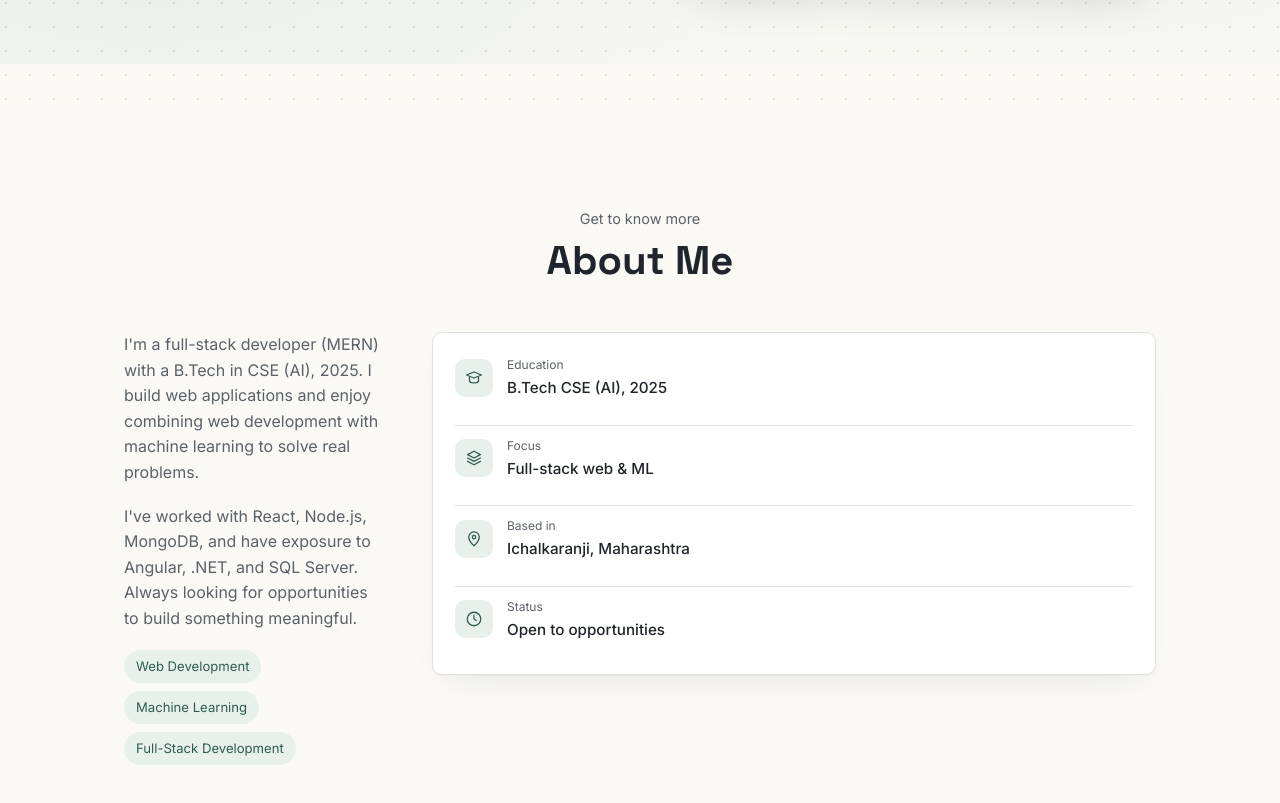
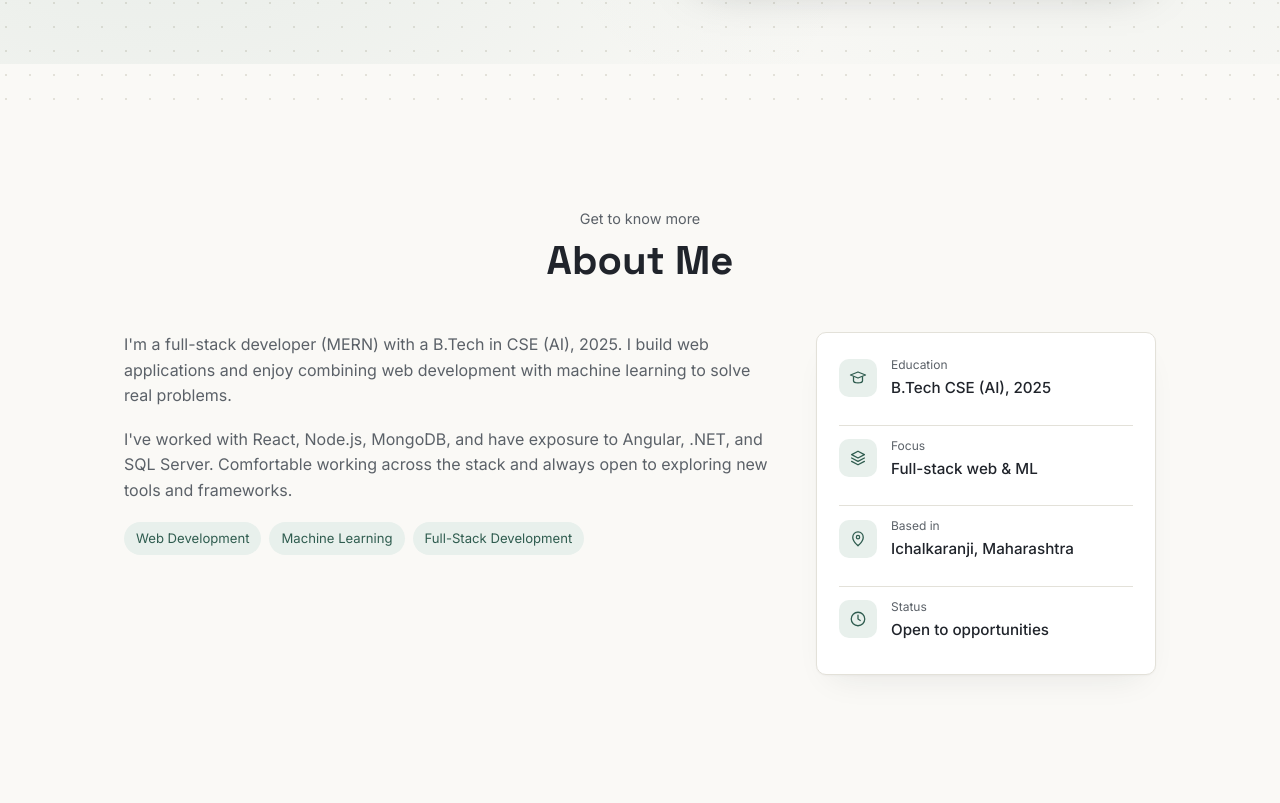
Before and after one commit to Omkark158/omkar-portfolio, a React (Vite) app: page / in a window 1280 px wide. Shown: the part 473-1276 px from the top of the page. Built offline with nearby package versions, Linux system fonts and the light colour scheme.

Commit message:
made required changes

```diff
--- a/src/components/About.jsx
+++ b/src/components/About.jsx
@@ -19,7 +19,7 @@ export default function About() {
                 I'm a full-stack developer (MERN) with a B.Tech in CSE (AI), 2025. I build web applications and enjoy combining web development with machine learning to solve real problems.
               </p>
               <p>
-                I've worked with React, Node.js, MongoDB, and have exposure to Angular, .NET, and SQL Server. Always looking for opportunities to build something meaningful.
+                I've worked with React, Node.js, MongoDB, and have exposure to Angular, .NET, and SQL Server. Comfortable working across the stack and always open to exploring new tools and frameworks.
               </p>
               <div className="about-tags">
                 <span className="tag">Web Development</span>
--- a/src/index.css
+++ b/src/index.css
@@ -353,7 +353,7 @@ button {
 /* ---------- About ---------- */
 .about-grid {
   display: grid;
-  grid-template-columns: 260px 1fr;
+  grid-template-columns: 1fr 340px;
   gap: 48px;
   align-items: start;
 }
```
Also changed, not shown: 1 other file (tests, documents, lock files or other folders).
